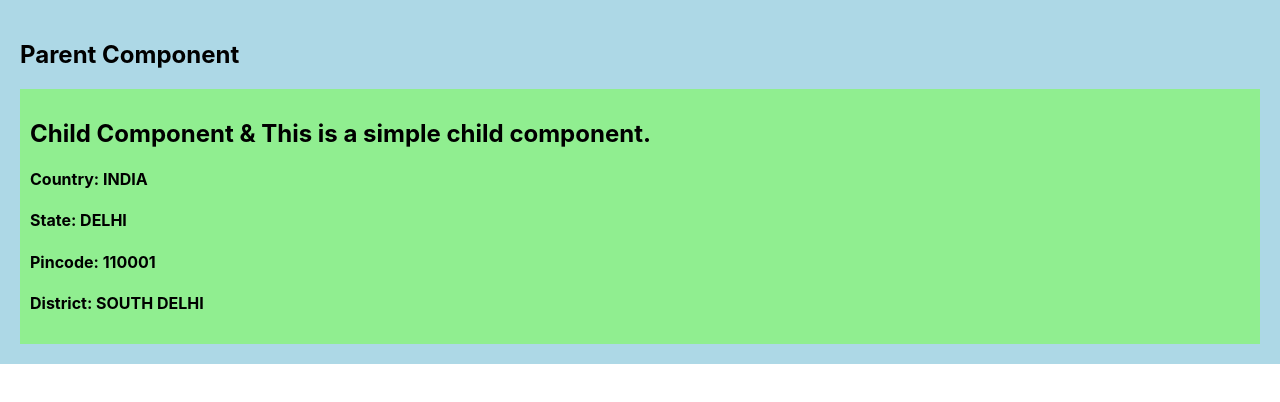
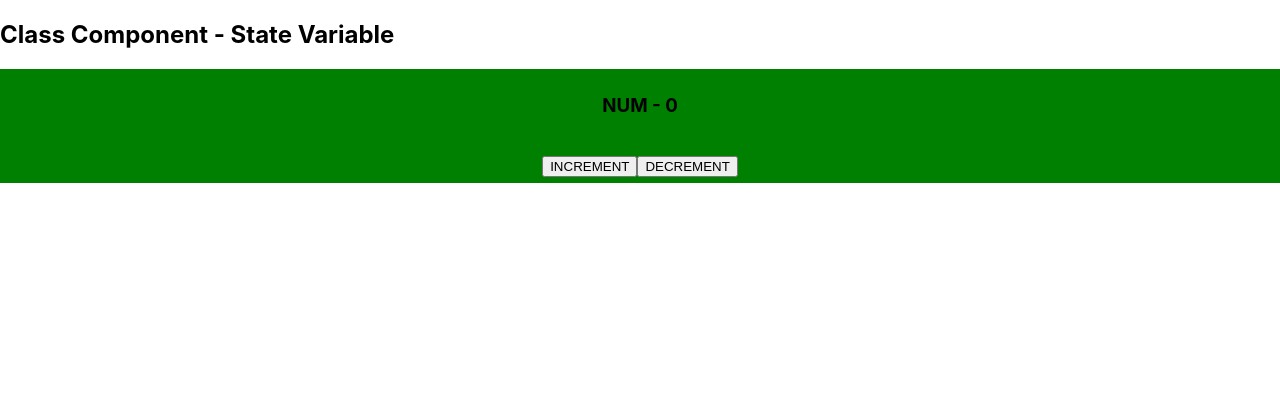
Before and after one commit to Harshvardhan-deep/react_session, a React (Create React App) app: page / in a window 1280 px wide. Shown: the top 402 px of the page. Built offline with nearby package versions, Linux system fonts and the light colour scheme.

Commit message:
Class Component

```diff
--- a/src/Child.js
+++ b/src/Child.js
@@ -3,17 +3,35 @@ import React from "react";
 const Child = (props) => {
 
     console.log('Props in Child Component', props);
+
+    <br></br>
+
+    // Destructing props
+
+    const { country, state, pincode, district } = props;
+
     return (
         <>
 
-            <div style={{ backgroundColor: 'lightgreen', padding: '10px' }}>
+            <div style={{ backgroundColor: 'lightgreen', padding: '10px', textAlign: 'left' }}>
 
-                <h2>Child Component & This is a simple child component.</h2>
+                <h3>Child Component & This is a simple child component.</h3>
 
-                <h4>Country: {props.country}</h4>
-                <h4>State: {props.state}</h4>
-                <h4>Pincode: {props.pincode}</h4>
-                <h4>District: {props.district}</h4>
+                <h4>Country - {props.country}</h4>
+                <h4>State - {props.state}</h4>
+                <h4>Pincode - {props.pincode}</h4>
+                <h4>District - {props.district}</h4>
+
+                <br></br>
+                <br></br>
+
+                <h4>Country - {country}</h4>
+                <h4>State - {state}</h4>
+                <h4>Pincode - {pincode}</h4>
+                <h4>District - {district}</h4>
+
+
+
 
             </div>
 
--- a/src/Parent.js
+++ b/src/Parent.js
@@ -8,8 +8,8 @@ const Parent = () => {
     return (
         <>
 
-            <div style={{ backgroundColor: 'lightblue', padding: '20px' }}>
-                <h2>Parent Component</h2>
+            <div style={{ backgroundColor: 'lightblue', padding: '30px', textAlign: 'center', Margin: '20px' }}>
+                <h1>Parent Component</h1>
 
                 <Child country="INDIA" state="DELHI" pincode="110001" district={district} />
 
--- /dev/null
+++ b/src/components/ClassComp.js
@@ -0,0 +1,54 @@
+import React, { Component } from 'react';
+
+class ClassComp extends Component {
+
+    constructor(props) {
+
+        super(props);
+
+        this.state = {
+            count: 0
+        }
+
+
+    }
+
+    increaseFn = () => {
+        console.log('INCREMENT...');
+        this.setState({ count: this.state.count + 1 });
+    }
+
+
+    decreaseFn = () => {
+        console.log('DECREMENT...');
+        this.setState({ count: this.state.count - 1 });
+    }
+
+    render() {
+        return (
+            <>
+                <h2 id='numdisplay'>Class Component - State Variable</h2>
+
+                <div style={{ textAlign: 'center', backgroundColor: 'green', padding: '6px' }}>
+
+                    <h3>NUM - {this.state.count}</h3>
+
+                    <br></br>
+
+                    <button onClick={this.increaseFn}>INCREMENT</button>
+                    <button onClick={this.decreaseFn}>DECREMENT</button>
+
+                </div>
+
+                <div>
+
+                </div>
+
+            </>
+        )
+    }
+
+
+}
+
+export default ClassComp;
--- a/src/components/ShowHidefn.js
+++ b/src/components/ShowHidefn.js
@@ -17,6 +17,10 @@ const ShowHidefn = () => {
         setStatus(false);
     }
 
+    const toogledisplayfn = () => {
+        setStatus(status => !status);
+    }
+
     return (
         <>
 
@@ -26,6 +30,14 @@ const ShowHidefn = () => {
             <button onClick={HideContentFn} disabled={!status}>HIDE</button>
 
             <br></br>
+            <br></br>
+            <br></br>
+
+            <button onClick={toogledisplayfn}>
+                {
+                    status ? 'HIDE CONTENT' : 'SHOW CONTENT'
+                }
+            </button>
 
             {
                 status && <div id='content' style={{ textAlign: 'left', backgroundColor: 'lightblue' }}>
--- a/src/index.js
+++ b/src/index.js
@@ -5,14 +5,15 @@ import './index.css';
 import reportWebVitals from './reportWebVitals';
 //import Dashboard from './components/Dashboard';
 //import About from './components/About';
-//import Statefn from './components/Statefn';
-//import ShowHidefn from './components/ShowHidefn';
+import Statefn from './components/Statefn';
+import ShowHidefn from './components/ShowHidefn';
 import Parent from './Parent';
+import ClassComp from './components/ClassComp';
 
 const root = ReactDOM.createRoot(document.getElementById('root'));
 root.render(
   <React.StrictMode>
-    <Parent />
+    <ClassComp />
   </React.StrictMode>
 );
 
```
